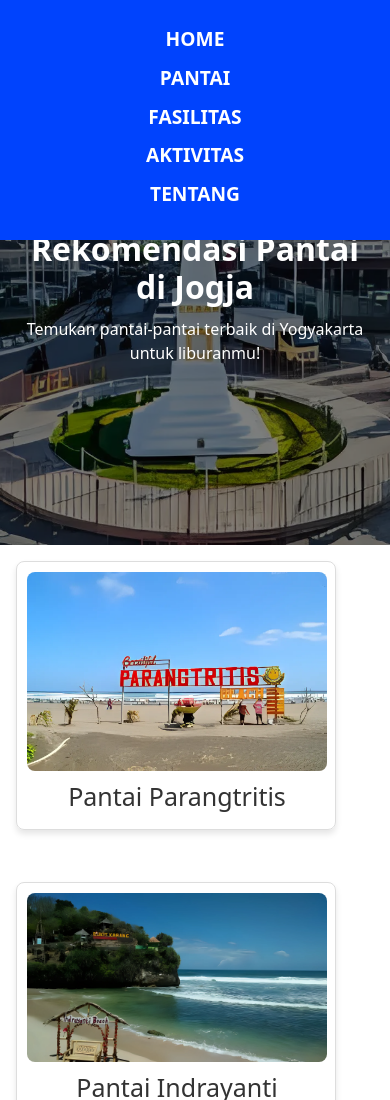
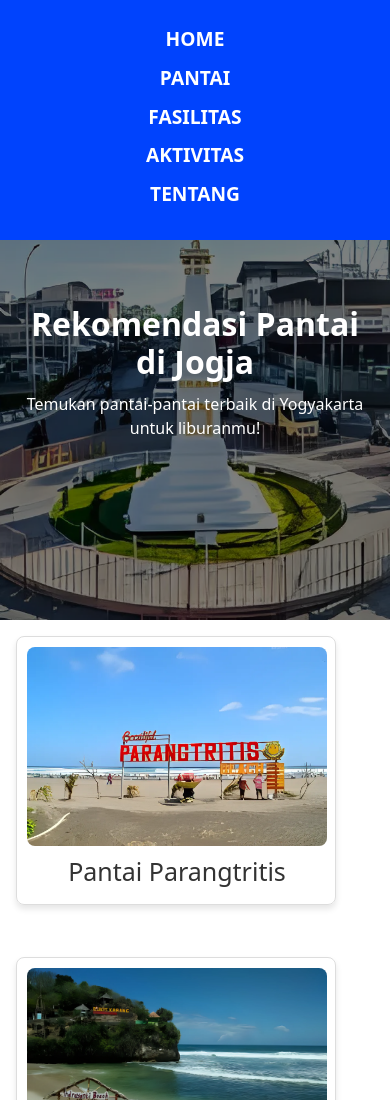
Before and after one commit to Fyelz2/Rekomendasi_Pantai_Jogja, a plain HTML site: page Index.html in a window 390 px wide. Shown: the top 1100 px of the page. Drawn offline with nearby package versions, Linux system fonts and the light colour scheme.

Commit message:
Update Untitled-3.css

```diff
--- a/Untitled-3.css
+++ b/Untitled-3.css
@@ -55,6 +55,7 @@ header {
   padding: 150px 20px;
   text-align: center;
   box-shadow: inset 0 0 0 1000px rgba(0, 0, 0, 0.5);
+  margin-top: 60px;
 }
 
 header h1 {
@@ -473,6 +474,10 @@ footer p {
     text-align: center;
   }
 
+  header {
+    margin-top: 75px; /* Jarak header dari navigasi untuk tampilan mobile */
+  }
+
   header h1 {
     font-size: 2.5rem;
   }
```
